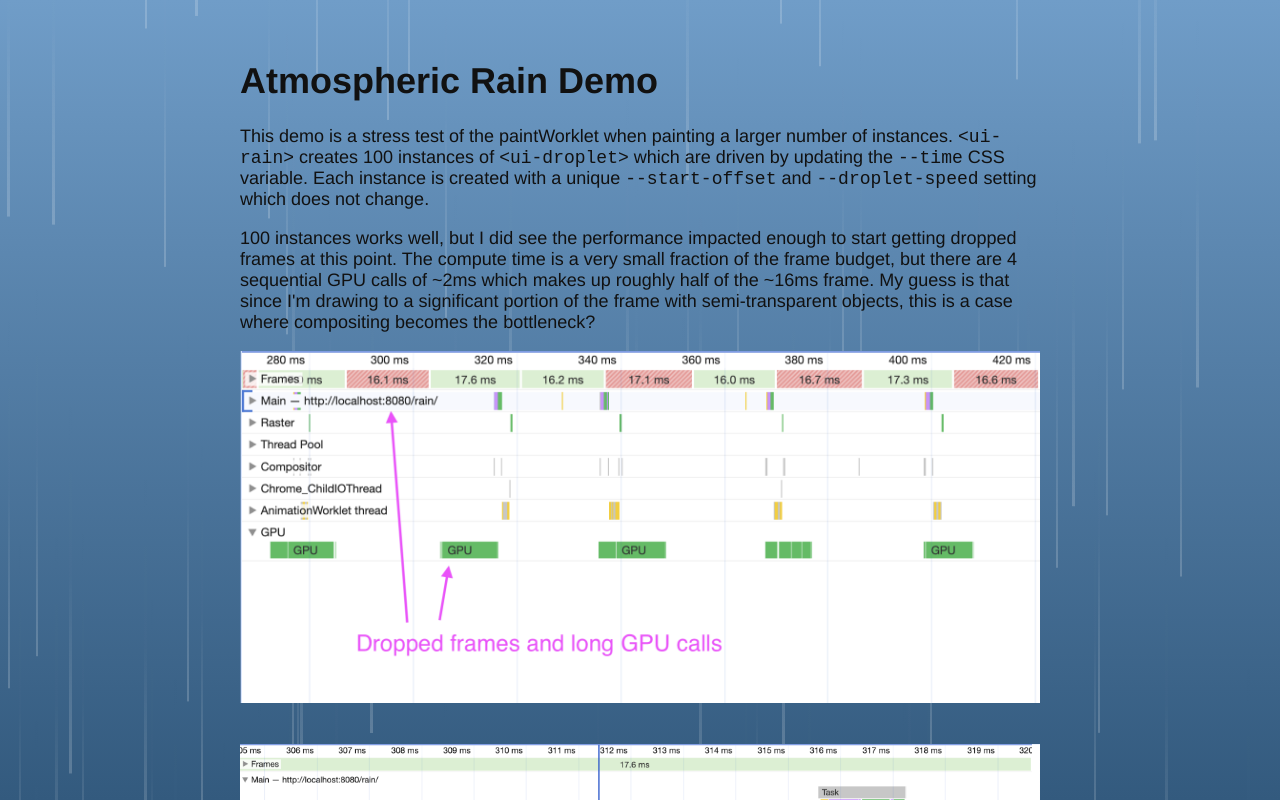
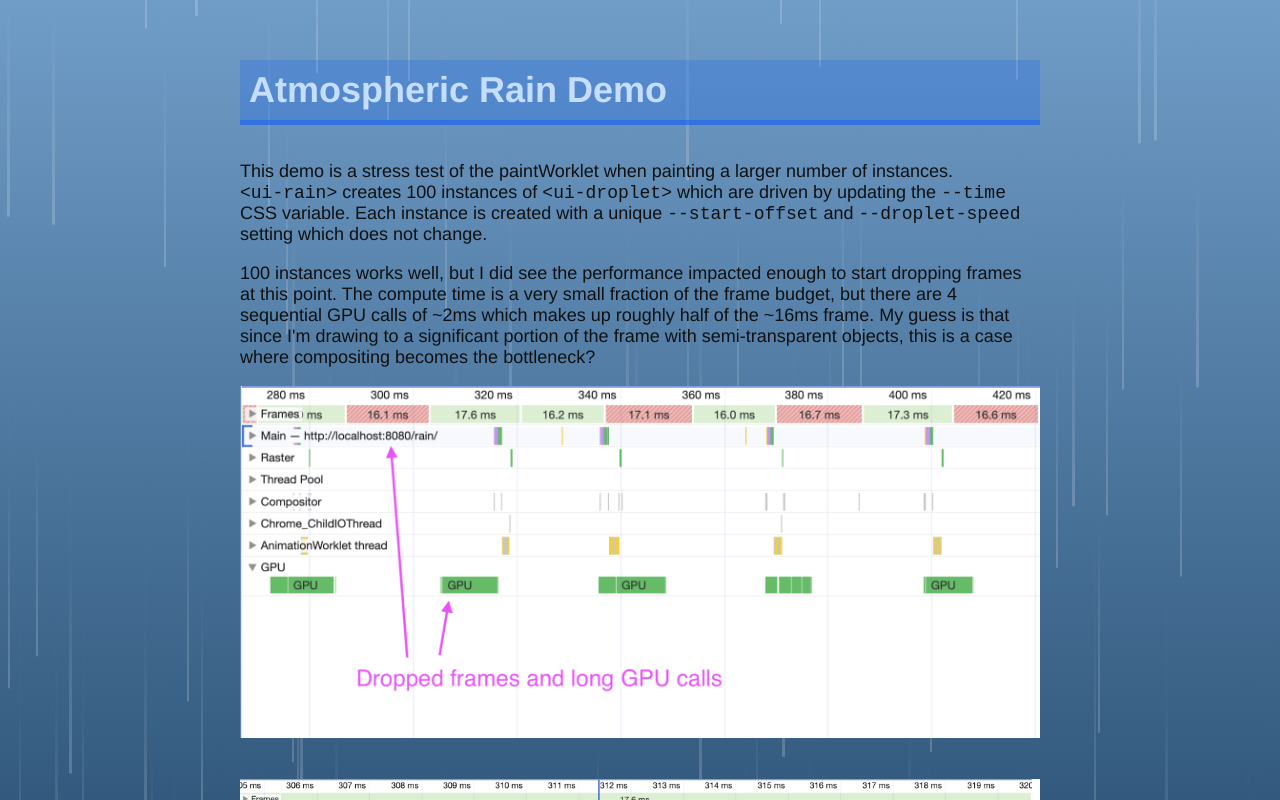
Before and after one commit to andyvanee/css-demoscene, a plain HTML site: page rain/index.html in a window 1280 px wide. Drawn offline with Linux system fonts and the light colour scheme.

Commit message:
Tweak wording and color-mix

```diff
--- a/rain/index.html
+++ b/rain/index.html
@@ -28,6 +28,16 @@
             overflow-y: scroll;
         }
 
+        h1 {
+            --base-color: oklch(0.53 0.27 260.07);
+            color: color-mix(in srgb, white, var(--base-color) 20%);
+            background-color: color-mix(in srgb, var(--base-color), transparent 80%);
+            border-bottom: 5px solid color-mix(in srgb, var(--base-color), transparent 60%);
+            padding: 0.5rem;
+            margin-bottom: 2rem;
+        }
+
+
         .overflow-container {
             position: relative;
             z-index: 1;
@@ -49,6 +59,10 @@
             max-width: 100%;
             margin: 0 0 2rem;
         }
+
+        code {
+            display: inline-block;
+        }
     </style>
 </head>
 
@@ -67,11 +81,11 @@
                 </p>
 
                 <p>
-                    100 instances works well, but I did see the performance impacted enough to start getting dropped
-                    frames at this point. The compute time is a very small fraction of the frame budget, but there are
-                    4 sequential GPU calls of ~2ms which makes up roughly half of the ~16ms frame. My guess is that
-                    since I'm drawing to a significant portion of the frame with semi-transparent objects, this is a
-                    case where compositing becomes the bottleneck?
+                    100 instances works well, but I did see the performance impacted enough to start dropping frames at
+                    this point. The compute time is a very small fraction of the frame budget, but there are 4
+                    sequential GPU calls of ~2ms which makes up roughly half of the ~16ms frame. My guess is that since
+                    I'm drawing to a significant portion of the frame with semi-transparent objects, this is a case
+                    where compositing becomes the bottleneck?
                 </p>
                 <img src="./profile-dropped-frames.png" alt="Profiling dropped frames" />
                 <img src="./profile-frame.png" alt="Profiling dropped frames" />
```
